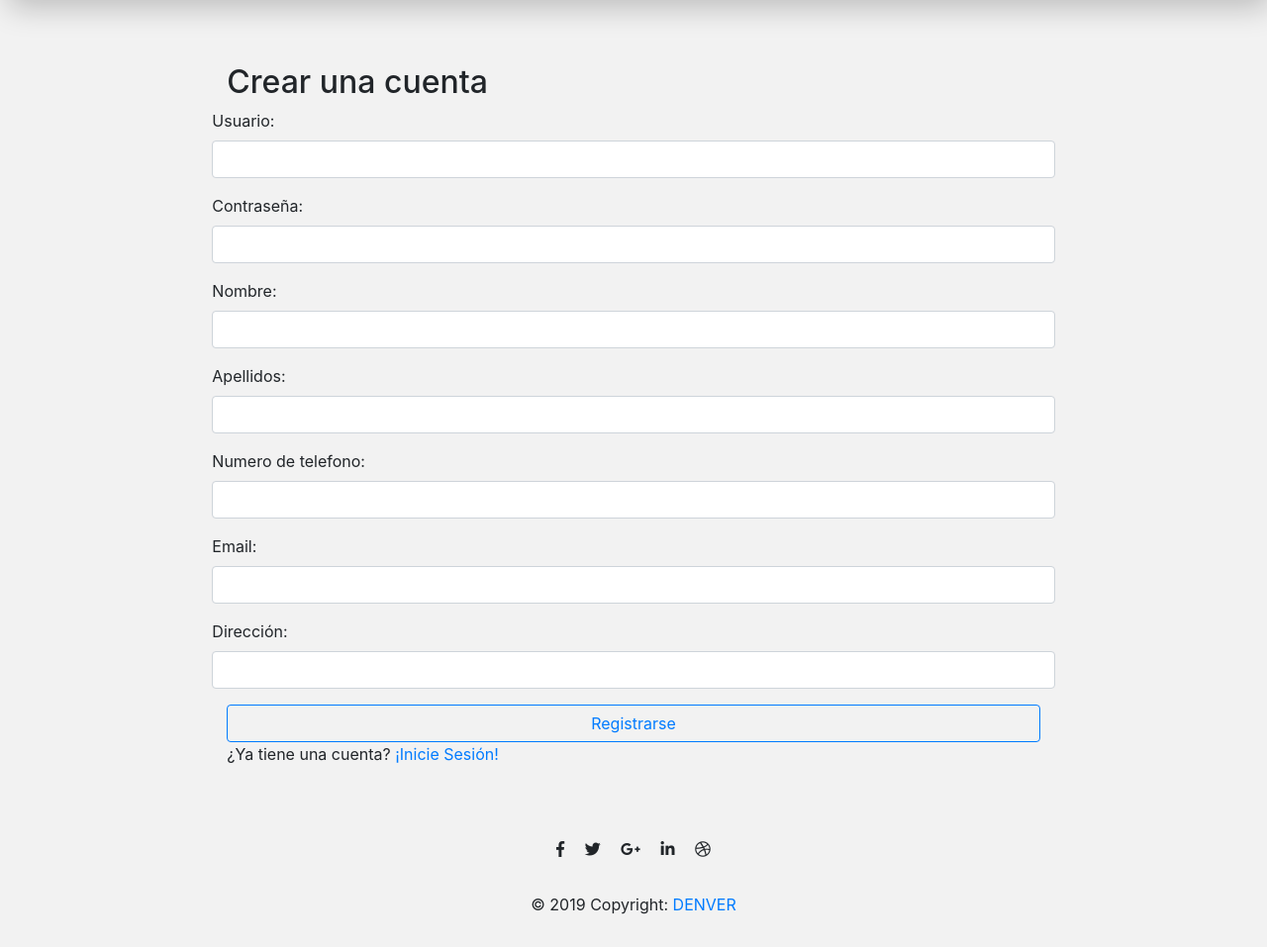
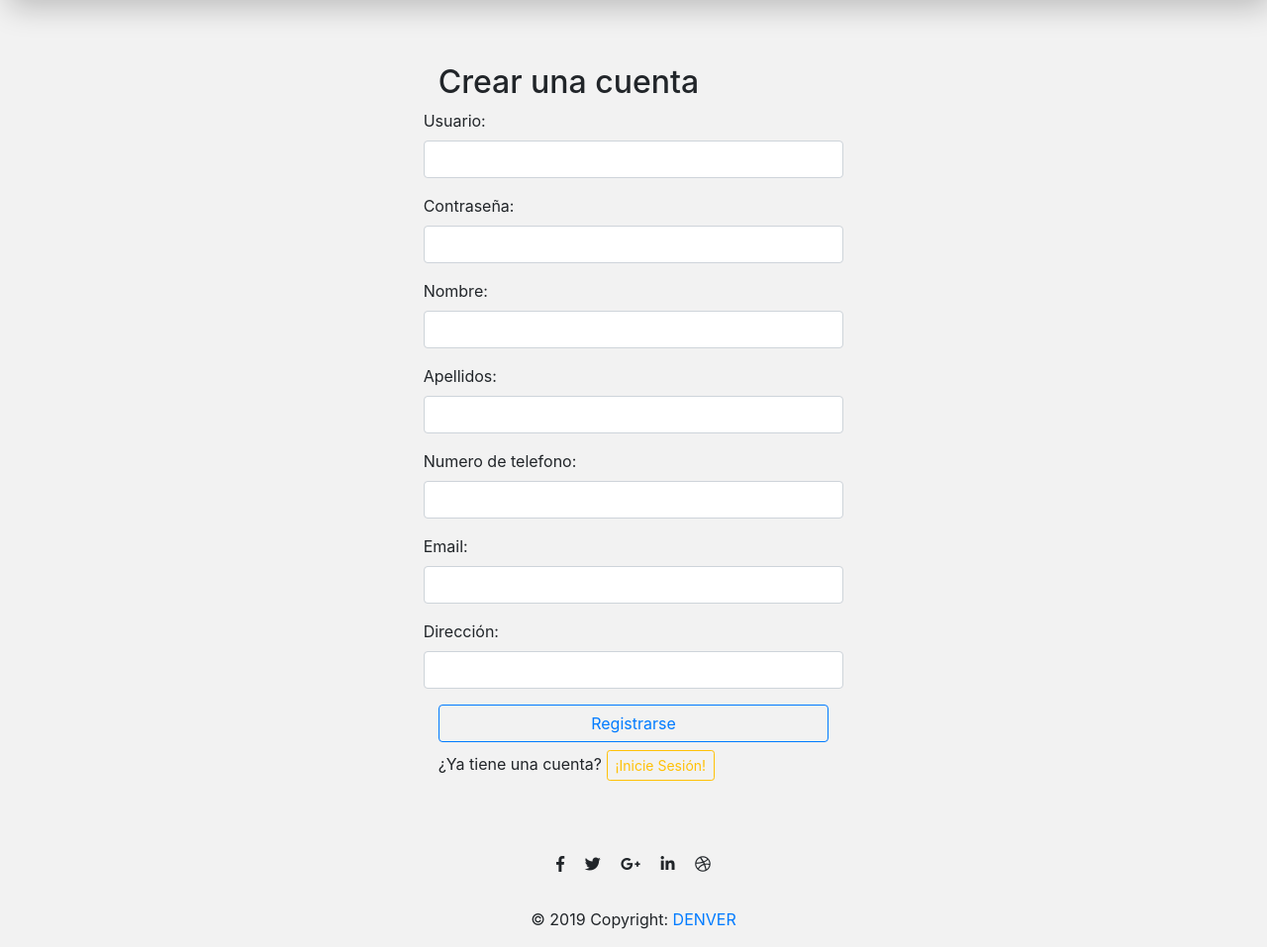
Before and after one commit to javigandia99/Denver_PHP_AJAX_JS, a PHP site: page /registro.php in a window 1280 px wide. Shown: the part 76-1033 px from the top of the page at 99% size. Before the commit the page ends 1000 px from the top, so only its background shows below. Run offline with PHP 8.4, Linux system fonts and the light colour scheme.

Commit message:
retoque de registro

```diff
--- a/registro.php
+++ b/registro.php
@@ -12,9 +12,8 @@ include 'arriba.php';
 
     <div class="container-fluid pt-5 pb-3" id="registrodiv">
         <div class="row">
-            <div class="col-10 col-md-10 col-lg-8 col-xl-8 p-3 offset-1 offset-lg-2 offset-xl-2">
+            <div class="col-12 col-md-8 col-lg-4 col-xl-4 p-3 offset-md-2 offset-lg-4 offset-xl-4">
                 <h2>Crear una cuenta</h2>
-                <section class="register-form">
                     <form method="post" action="registro.php">
 
                         <div class="form-group row" id="user">
@@ -45,10 +44,11 @@ include 'arriba.php';
                             <label for="name">Dirección:</label>
                             <input type="text" class="form-control" name="address" id="address" required>
                         </div>
-
                         <div>
                             <button type="submit" class="btn btn-block btn-outline-primary btn-rounded" id="submit">Registrarse</button>
-                            <p>¿Ya tiene una cuenta? <a href="login.php">¡Inicie Sesión!</a></p>
+                        </div>
+                        <div class="mt-2">
+                            <p>¿Ya tiene una cuenta? <a class="btn btn-outline-warning btn-rounded  btn-sm" href="inicio.php">¡Inicie Sesión!</a></p>
                         </div>
                     </form>
             </div>
@@ -68,7 +68,6 @@ include 'arriba.php';
                 $sql .= " VALUES ('" . $user . "','" . $password . " ', '" . $name . "','" . $surname . "','" . $phone . "','" . $email . "','" . $address . "')";
 
                 if ($conn->query($sql) === true) {
-                    echo "Nuevo registro realizado correctamente";
                     header("Location:inicio.php?error=registro");
                 } else {
                     echo "Error: " . $sql . "<br>" . $conn->error;
```
